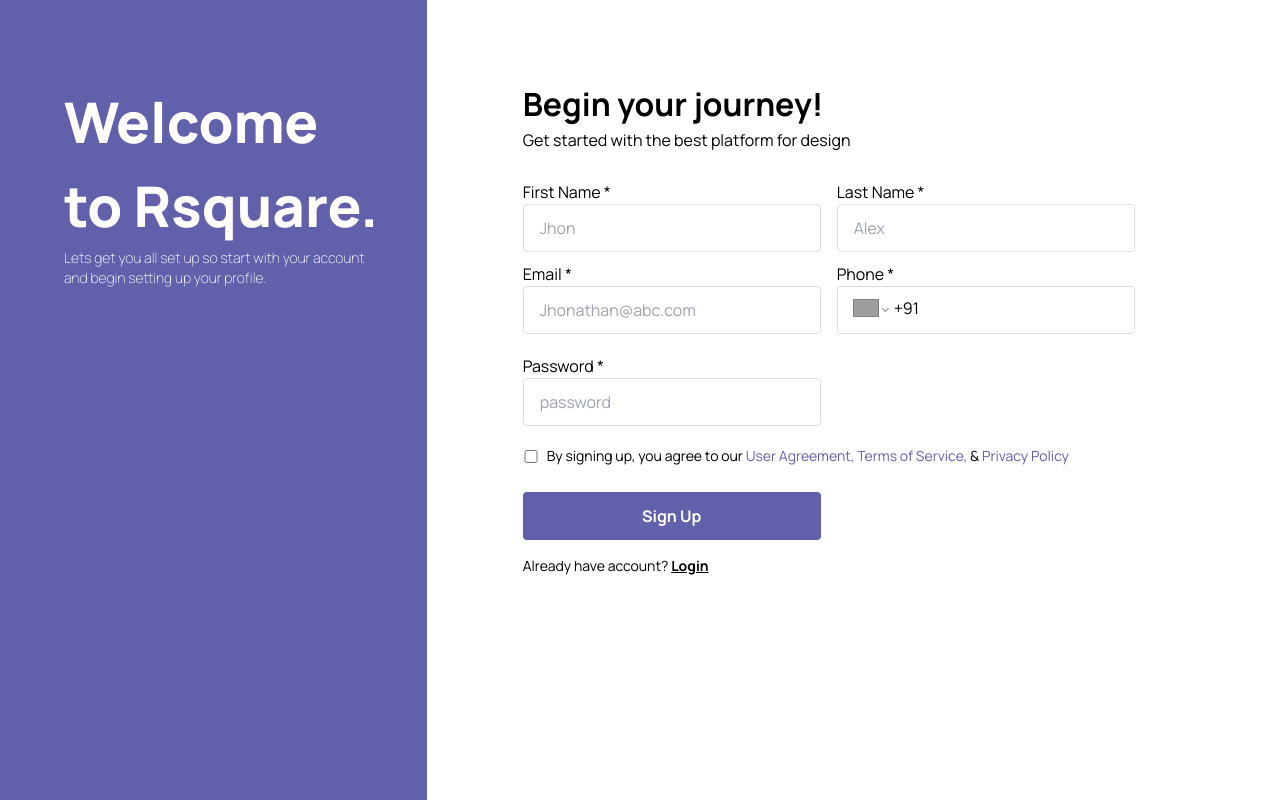
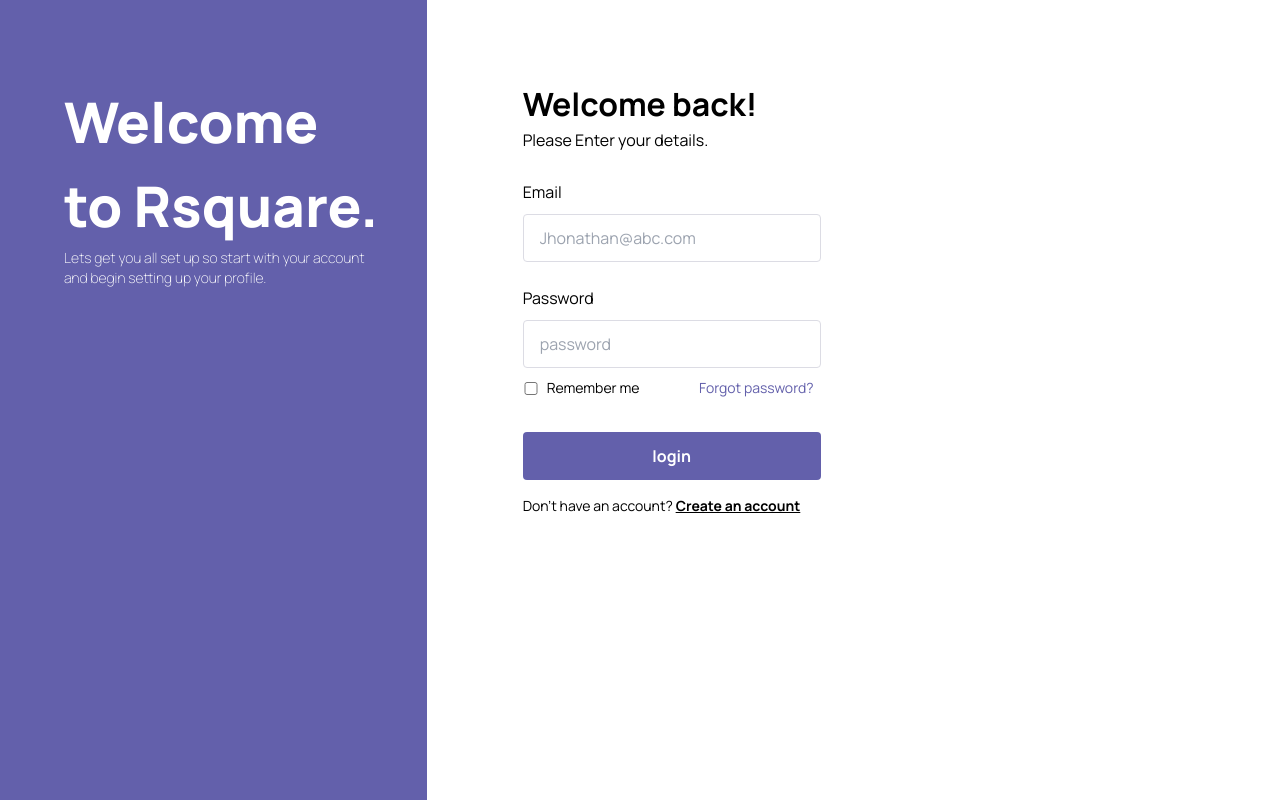
Before and after one commit to techtobit/SDE-1, a React (Vite) app: page / in a window 1280 px wide. Built offline with nearby package versions, Linux system fonts and the light colour scheme; grey boxes are pictures that could not be loaded.

Commit message:
login+singUp

```diff
--- a/src/App.jsx
+++ b/src/App.jsx
@@ -8,12 +8,12 @@ function App() {
 
   return (
     <div className="App">
-      {/* <Routes>
-        <Route path='/login' element={<Login />}></Route>
+      <Routes>
+        <Route path='/' element={<Login />}></Route>
         <Route path='/singup' element={<SingUp />}></Route>
-      </Routes> */}
-      {/* <Login /> */}
-      <SingUp></SingUp>
+      </Routes>
+      {/* <Login />
+      <SingUp></SingUp> */}
     </div>
   )
 }
--- a/src/App.scss
+++ b/src/App.scss
@@ -57,7 +57,7 @@ h2{
  padding-bottom: $xs;
 }
  .input{
- border: 1px solid $light;
+ border: 1.5px solid $light;
  width: 298px;
  height: 48px;
  border-radius: 4px;
@@ -65,7 +65,6 @@ h2{
 }
  .login-btn,
  .singup-btn{
- // border: 1px solid $light;
  width: 298px;
  height: 48px;
  border-radius: 4px;
@@ -76,8 +75,7 @@ h2{
 
 .input:focus{
      outline: none !important;
-     border: 2px solid $primary;
-    // box-shadow: 0 0 10px #719ECE;
+     border: 1px solid $primary;
 }
 .input:hover{
   border: 2px solid $primary;
--- a/src/Components/Auth/Login.jsx
+++ b/src/Components/Auth/Login.jsx
@@ -31,7 +31,7 @@ const Login = () => {
         </div>
         <div className="form pt-7">
           <form onSubmit={handleSubmit(onSubmit)} className="form-control">
-            <div className="flex flex-col items-start input">
+            <div className="flex flex-col items-start pb-6">
               <label className="label">
                 <span className="label-text">Email</span>
               </label>
--- a/src/Components/Auth/SingUp.jsx
+++ b/src/Components/Auth/SingUp.jsx
@@ -131,7 +131,7 @@ const SingUp = () => {
      </form>
      {/* {signInError} */}
      <div class="label pt-4 text-sm">
-      <p className='label-text-alt'>Already have account? <Link to='/login' class="label-text-alt link link-hover underline text-neutral font-bold text-md">Login</Link></p>
+      <p className='label-text-alt'>Already have account? <Link to='/' class="label-text-alt link link-hover underline text-neutral font-bold text-md">Login</Link></p>
      </div>
      {/* <div class="form-control mt-6">
             <button onClick={loginWithGoogle} class="btn btn-neutral" >login With Google</button>
```
